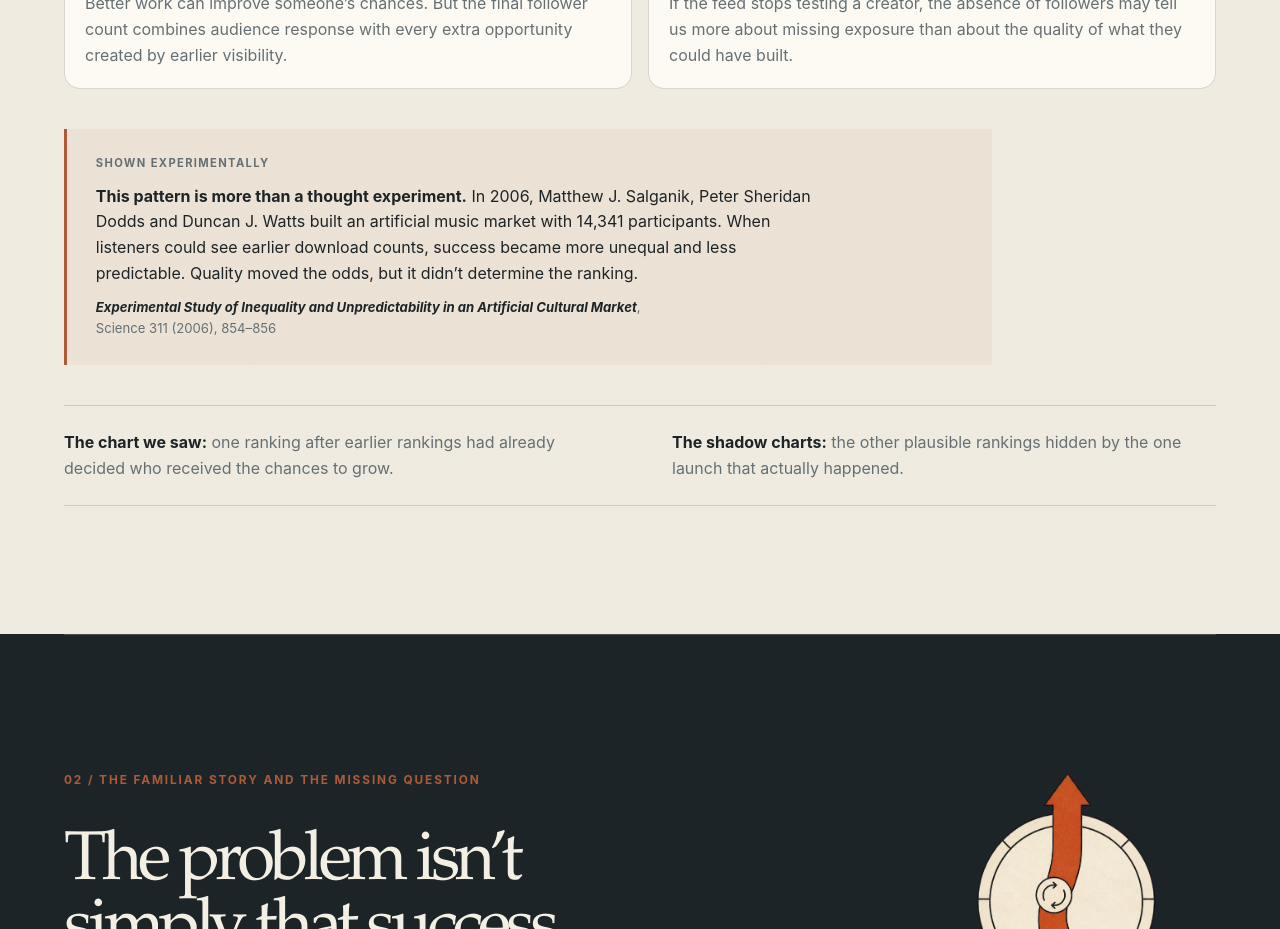
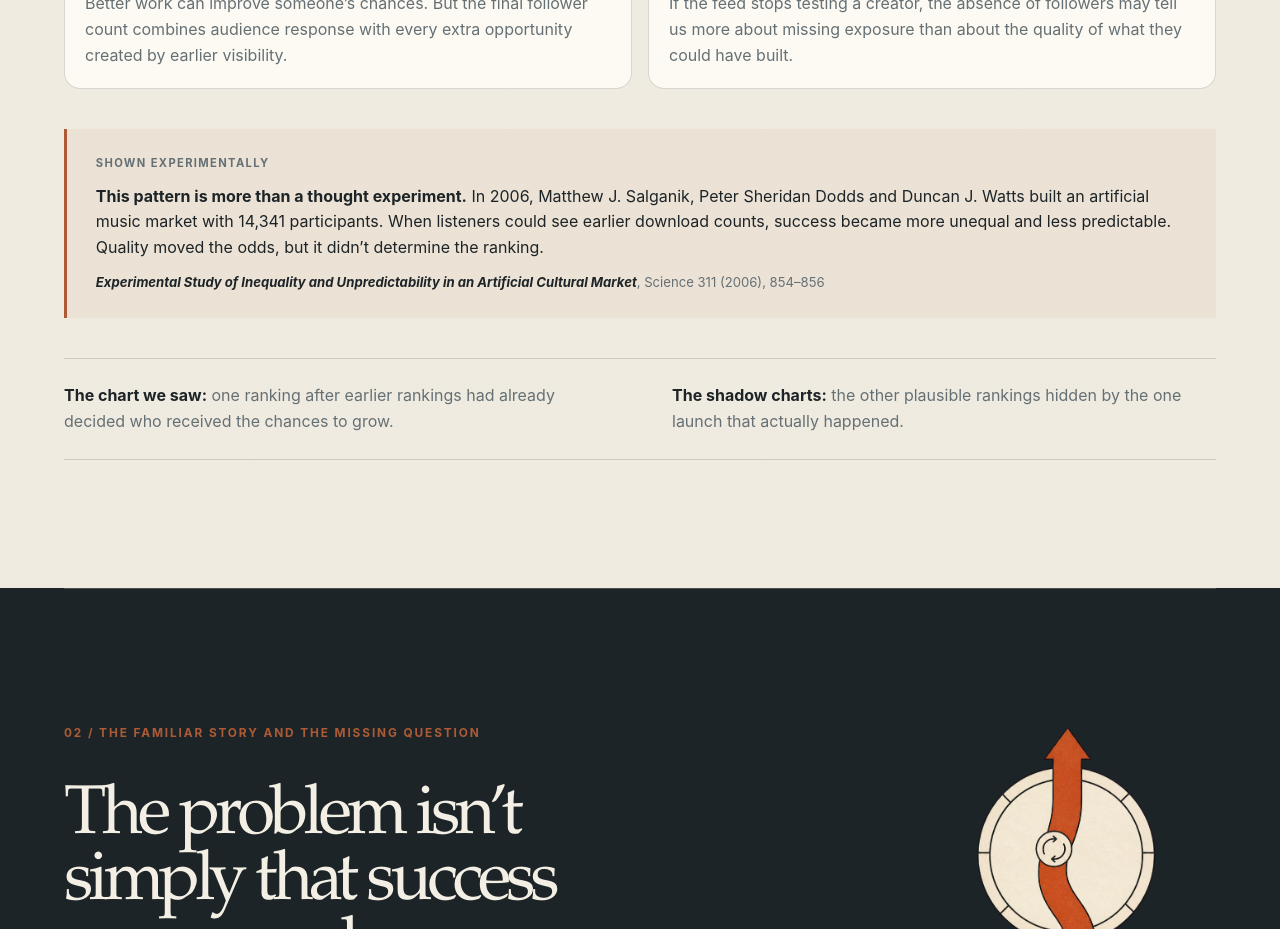
Before and after one commit to SeloSlav/shadow-futures, a Next.js app: page / in a window 1280 px wide. Shown: the part 6060-6989 px from the top of the page. Built offline with nearby package versions, Linux system fonts and the light colour scheme; no server answers.

Commit message:
Widen the evidence panel

```diff
--- a/app/globals.css
+++ b/app/globals.css
@@ -2104,7 +2104,7 @@ input[type="range"] {
 .musiclab-evidence {
   display: grid;
   gap: 0.7rem;
-  max-width: 58rem;
+  max-width: 76rem;
   margin: 2.5rem 0 0;
   border-left: 3px solid var(--rust);
   background: color-mix(in srgb, var(--rust) 6%, transparent);
@@ -2112,7 +2112,7 @@ input[type="range"] {
 }
 
 .musiclab-evidence p {
-  max-width: 72ch;
+  max-width: none;
   margin: 0;
 }
 
```
